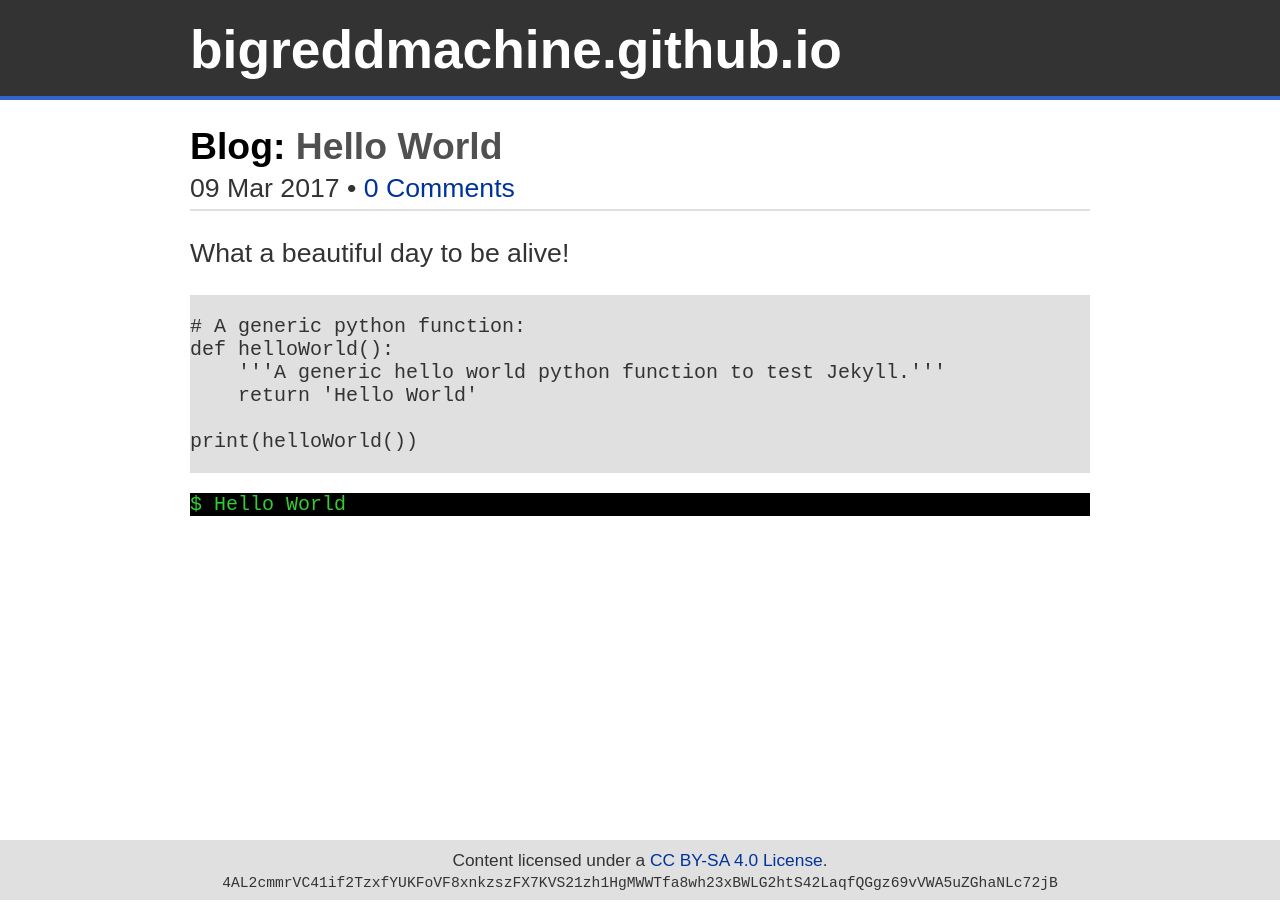
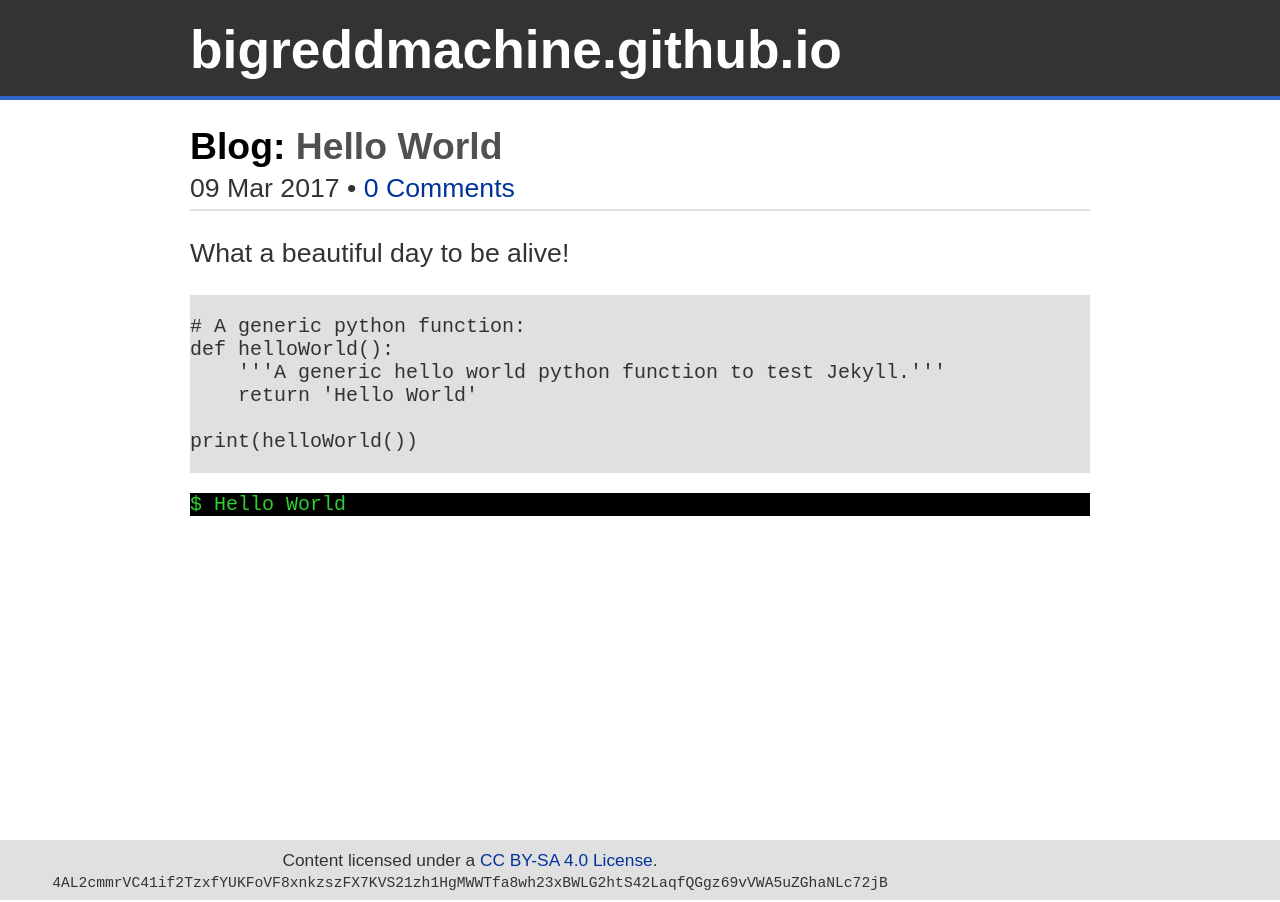
Before and after one commit to bigreddmachine/bigreddmachine.github.io, a Jekyll site: the page built from _posts/2017-03-09-hello-world.md, in a window 1280 px wide. Built offline with Jekyll 4.4.1, drawn with Linux system fonts in a browser that asks for light colours; comment, search, counter and statistics services are not loaded.

Commit message:
mobile header & footer styling

```diff
--- a/css/main.css
+++ b/css/main.css
@@ -65,7 +65,7 @@
 header .content-container { padding: 0; }
 header .content-container h1 { margin: 0; font-size: 2em; }
 header .content-container h1 a { color: #FFFFFF; }
-footer .content-container { padding: 10px 20px; overflow: hidden; }
+footer .content-container { padding: 10px 0; margin: 0 20px; overflow: hidden; }
 
 /* Blog Post Styling */
 p.blog-post-header { margin: 5px 0; }
@@ -107,7 +107,6 @@
     header .content-container h1 { font-size: 1.4em; text-align: center; }
 }
 
-@media screen and (max-width: 360px) {
-    html { font-size: 16pt; }
+@media screen and (max-width: 400px) {
     header .content-container h1 { font-size: 1.15em; }
 }
```
